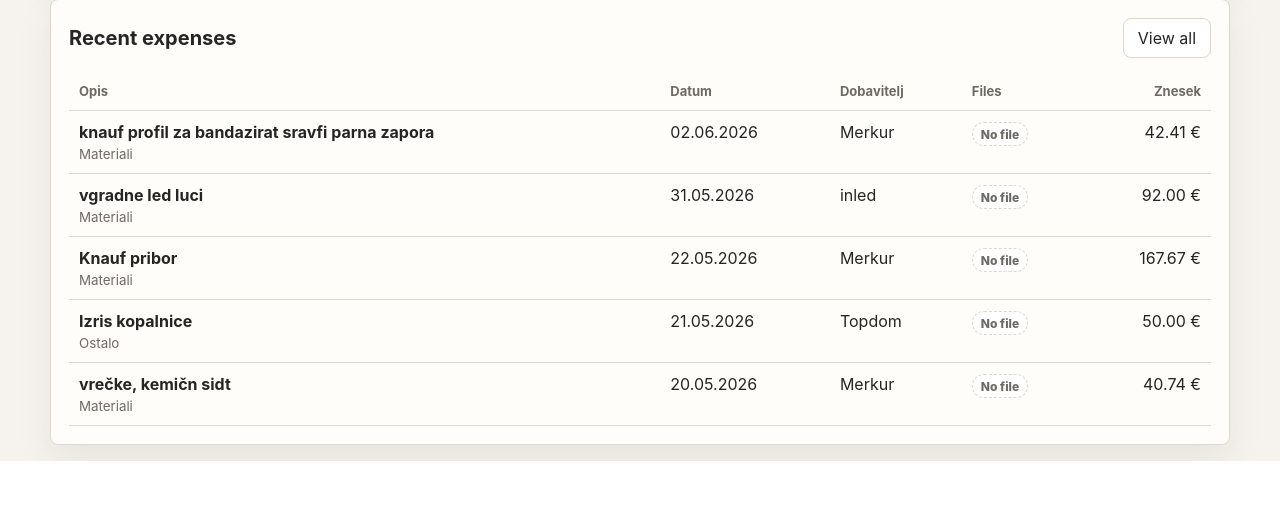
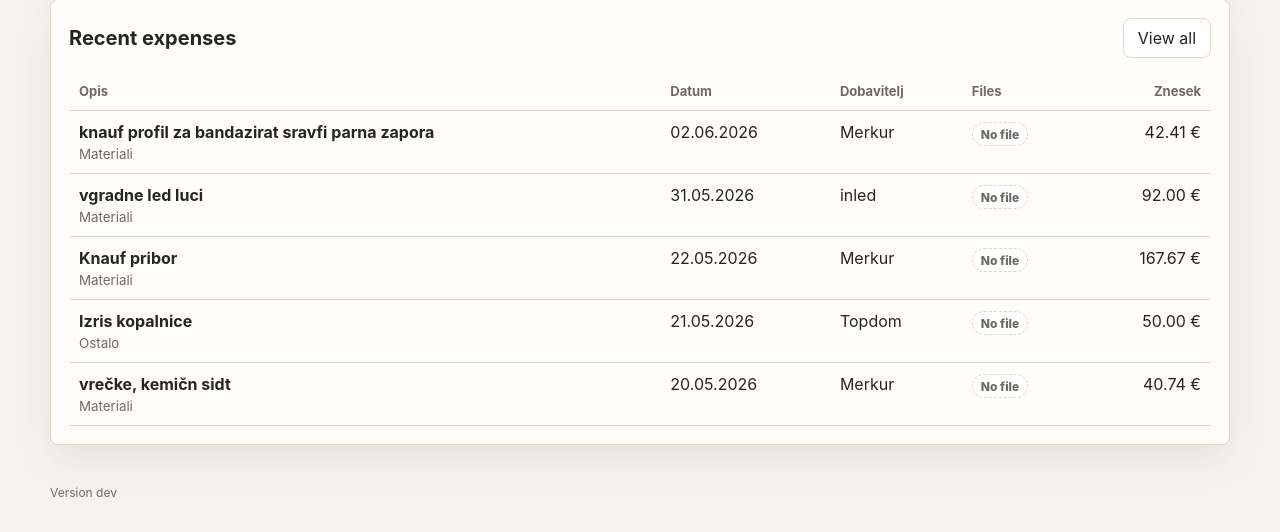
Before and after one commit to UnknownHero99/RecieptTracker, a Flask app: page / in a window 1280 px wide. Shown: the part 1240-1772 px from the top of the page. Before the commit the page ends 1701 px from the top, so only its background shows below. Run offline with Flask 3, Linux system fonts and the light colour scheme; data comes from the database, SQL or seed files in the repository; data that the repository does not hold is empty; some libraries are stand-ins or nearby versions.

Commit message:
Build image in GitHub Actions and show app version
- Workflow tests, builds and pushes to GHCR as :latest and :<short sha> on every push to main
- Image gets APP_VERSION from the build and links to the repo via OCI source label
- Footer shows the running version ("dev" for local builds)

Co-Authored-By: Claude Opus 5.5 (1M context) <noreply@anthropic.com>

```diff
--- a/app/app.py
+++ b/app/app.py
@@ -65,6 +65,7 @@ LLM_IMAGE_MAX_SIDE = int(os.environ.get("LLM_IMAGE_MAX_SIDE", "1600"))
 LLM_IMAGE_JPEG_QUALITY = int(os.environ.get("LLM_IMAGE_JPEG_QUALITY", "85"))
 BACKUP_INTERVAL_HOURS = int(os.environ.get("BACKUP_INTERVAL_HOURS", "24"))
 BACKUP_RETENTION_DAYS = int(os.environ.get("BACKUP_RETENTION_DAYS", "30"))
+APP_VERSION = os.environ.get("APP_VERSION", "dev")
 
 
 def create_app():
@@ -416,6 +417,7 @@ def create_app():
             "format_datetime": format_datetime,
             "format_file_size": format_file_size,
             "expense_sort_url": expense_sort_url,
+            "app_version": APP_VERSION,
         }
 
     return app
--- a/app/static/styles.css
+++ b/app/static/styles.css
@@ -27,7 +27,8 @@ a {
 }
 
 main,
-.topbar {
+.topbar,
+.app-footer {
   width: min(1180px, calc(100vw - 32px));
   margin: 0 auto;
 }
@@ -38,6 +39,12 @@ main,
   justify-content: space-between;
   gap: 24px;
   padding: 24px 0 18px;
+}
+
+.app-footer {
+  padding: 24px 0 32px;
+  color: var(--muted);
+  font-size: 12px;
 }
 
 .brand {
--- a/app/templates/base.html
+++ b/app/templates/base.html
@@ -33,5 +33,6 @@
       {% endwith %}
       {% block content %}{% endblock %}
     </main>
+    <footer class="app-footer">Version {{ app_version }}</footer>
   </body>
 </html>
```
Also changed, not shown: .github/workflows/docker.yml (added), 1 other file.
